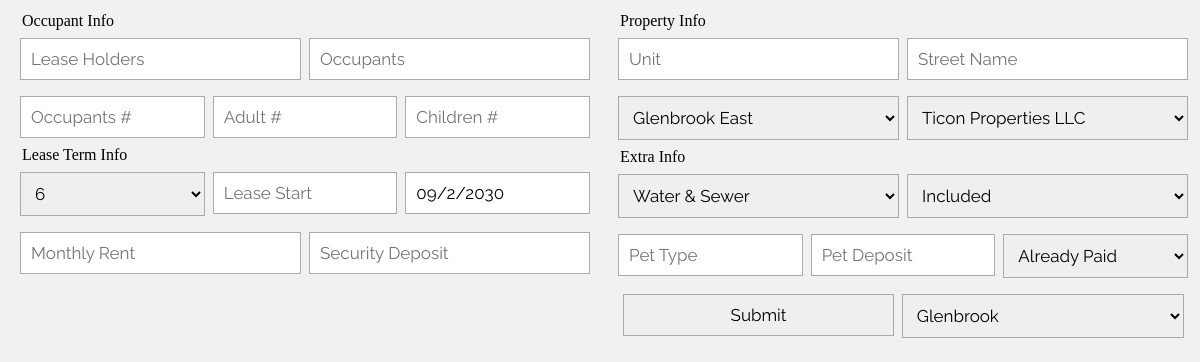
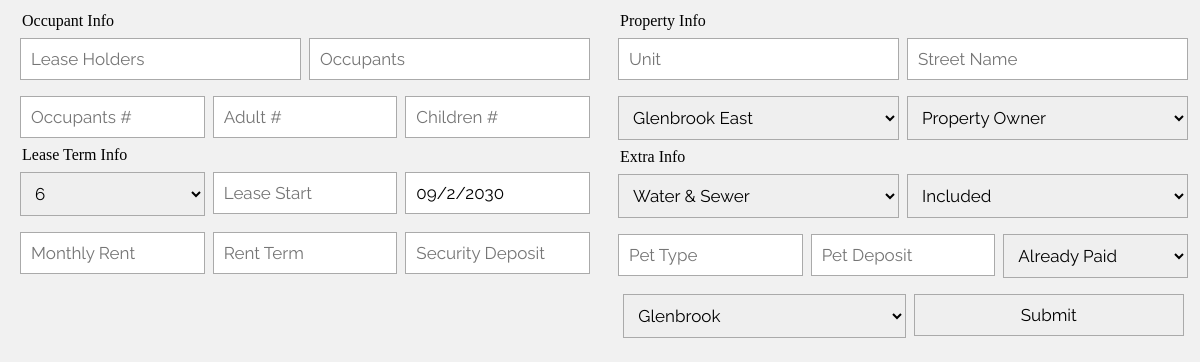
Before and after one commit to OrbitalT/Lease-Gen, an Electron app: page index.html in a window 1200 px wide. Drawn offline with nearby package versions, Linux system fonts and the light colour scheme; no server answers.

Commit message:
Dynamic Properties DONE

```diff
--- a/index.html
+++ b/index.html
@@ -12,7 +12,6 @@
 
     <form id="form" onsubmit="window.location.reload();" action="">
         <h1 id="version"></h1>
-
         <div class="row">
             <div class="col-50">
                 Occupant Info
@@ -49,6 +48,8 @@
                 <div class="row">
                     <p><input placeholder="Monthly Rent" oninput="this.className = ''" name="MonthlyRent"
                             pattern="^\$\d{1,3}(,\d{3})*(\.\d+)?$" value="" data-type="currency"></p>
+                    <p><input placeholder="Rent Term" oninput="this.className = ''" name="RentTerm"
+                            pattern="^\$\d{1,3}(,\d{3})*(\.\d+)?$" value="" data-type="currency"></p>
                     <p><input placeholder="Security Deposit" oninput="this.className = ''" name="SecurityDeposit"
                             pattern="^\$\d{1,3}(,\d{3})*(\.\d+)?$" value="" data-type="currency"></p>
                 </div>
@@ -67,21 +68,6 @@
                     </p>
                     <p>
                         <select name="PropertyOwner" id="PropertyOwner">
-                            <!-- <option value="Ticon Properties LLC">Ticon Properties LLC</option>
-                            <option value="Glenbrook East LLC">Glenbrook East LLC</option>
-                            <option value="WJM Holdings III LLC">WJM Holdings III LLC - (Glenbrook West)</option>
-                            <option value="WJM Holdings II LLC">WJM Holdings II LLC - (Glenbrook West II)</option>
-                            <option value="Ticon Thomas Partnership">Ticon Thomas Partnership - (Pickett Square)
-                            </option>
-                            <option value="Hawks Nest LLC">Hawks Nest LLC</option>
-                            <option value="Avalon at Bridgefield Apartments LLC">Avalon at Bridgefield Apartments LLC -
-                                (Avalon
-                                East)</option>
-                            <option value="Meca Properties LLC">Meca Properties LLC - (Avalon West)</option>
-                            <option value="Lenox East LLC">Lenox East LLC</option>
-                            <option value="Lenox West LLC">Lenox West LLC</option>
-                            <option value="Mattie Inc">Mattie Inc - (Bradford Ridge)</option>
-                            <option value="Ticon Inc">Ticon Inc - (Dupont Circle & 200 Andrews Road)</option> -->
                         </select>
                     </p>
                 </div>
@@ -116,29 +102,40 @@
                     <p><input placeholder="Concession Type" oninput="this.className = ''" name="ConcessionType"></p> -->
                 </div>
             </div>
-
         </div>
+        <input style="width: 23%; float: right;" type="submit" value="Submit">
         <select style="width: 24%; float: right;" name="Office" id="Office" onchange="getOffice()">
             <option value="glenbrook">Glenbrook</option>
             <option value="pineridge">Pine Ridge</option>
             <option value="audubon">Audubon</option>
             <!-- <option value="lancaster">Lancaster</option> -->
         </select>
-        <input style="width: 23%; float: right;" type="submit" value="Submit">
     </form>
 
     <script>
         function getOffice() {
             var x = document.getElementById("Office").value;
             var propNames;
+            var propOwners;
             if (x === "glenbrook") {
                 propNames = ["Glenbrook East", "Glenbrook West", "Glenbrook West II", "Pickett Square", "Hawks Nest",
                     "Avalon East", "Avalon West", "Lenox East", "Lenox West", "Bradford Ridge", "Dupont Circle"
                 ];
-                propOwners = ["Ticon Properties LLC", "Glenbrook East LLC", "WJM Holdings II LLC",
-                    "WJM Holdings III LLC", "Ticon Thomas Partnership", "Avalon at Bridgefield Apartments LLC",
-                    "Meca Properties LLC", "Lenox East LLC", "Lenox West LLC", "Mattie Inc", "Ticon Inc"
-                ]
+                propOwners = {
+                    'THIS IS WRONG PLEASE CHANGE': 'Property Owner',
+                    'Ticon Properties LLC': 'Ticon Properties LLC',
+                    'Glenbrook East LLC': 'Glenbrook East',
+                    'WJM Holdings II LLC': 'Glenbrook West II',
+                    'WJM Holdings III LLC': 'Glenbrook West',
+                    'Ticon Thomas Partnership': 'Pickett Square',
+                    'Hawks Nest LLC': 'Hawks Nest',
+                    'Avalon at Bridgefield Apartments LLC': 'Avalon East',
+                    'Meca Properties LLC': 'Avalon West',
+                    'Lenox East LLC': 'Lenox East',
+                    'Lenox West LLC': 'Lenox West',
+                    'Mattie Inc': 'Bradford Ridge',
+                    'Ticon Inc': 'Dupont Circle & 200 Andrews Road'
+                }
             } else if (x === "pineridge") {
                 propNames = ["Pine Ridge", "Taylor's Pond", "Sutton Station Residential"]
                 propOwners = ["Ticon Properties LLC"]
@@ -151,8 +148,15 @@
             for (var item of propNames) {
                 propN += "<option>" + item + "</option>"
             }
-            for (var item of propOwners) {
-                propO += "<option>" + item + "</option>"
+
+            if (x === "glenbrook") {
+                for (var item in propOwners) {
+                    propO += "<option value=" + `${item}` + ">" + `${propOwners[item]}` + "</option>"
+                }
+            } else {
+                for (var item of propOwners) {
+                    propO += "<option>" + item + "</option>"
+                }
             }
             document.getElementById("PropertyName").innerHTML = propN;
             document.getElementById("PropertyOwner").innerHTML = propO;
```
